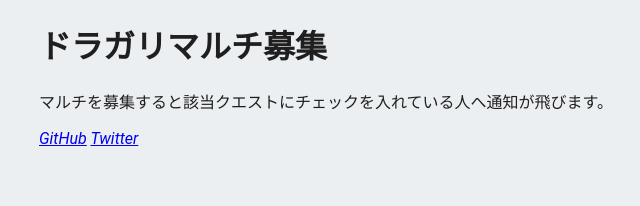
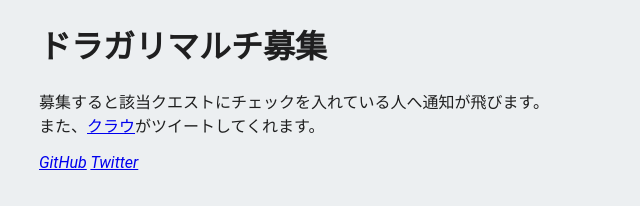
Before and after one commit to SnowCait/dragalialost-multi, a plain HTML site: page public/index.html in a window 1280 px wide. Shown: the whole page, without its empty margins (251-891 px from the left). Drawn offline with nearby package versions, Linux system fonts and the light colour scheme; some packages are replaced by stand-ins of ours; no server answers.

Commit message:
Update description

```diff
--- a/public/index.html
+++ b/public/index.html
@@ -83,7 +83,10 @@
   <body>
     <header>
       <h1>ドラガリマルチ募集</h1>
-      <p>マルチを募集すると該当クエストにチェックを入れている人へ通知が飛びます。</p>
+      <p>
+        募集すると該当クエストにチェックを入れている人へ通知が飛びます。<br>
+        また、<a href="https://twitter.com/dragonyule_cleo" target="_blank">クラウ</a>がツイートしてくれます。
+      </p>
     </header>
     <main>
       <section id="notSupported">
@@ -113,7 +116,7 @@
           <select name="topic" id="roomTopic"><option>クエスト選択</option></select>
           <input type="number" name="roomId" placeholder="ルームID" />
           <input type="text" name="note" maxlength="50" placeholder="備考" />
-          <input type="submit" value="ルーム作成" />
+          <input type="submit" value="募集する" />
         </form>
 
         <ul id="my-room" class="room-list"></ul>
```
